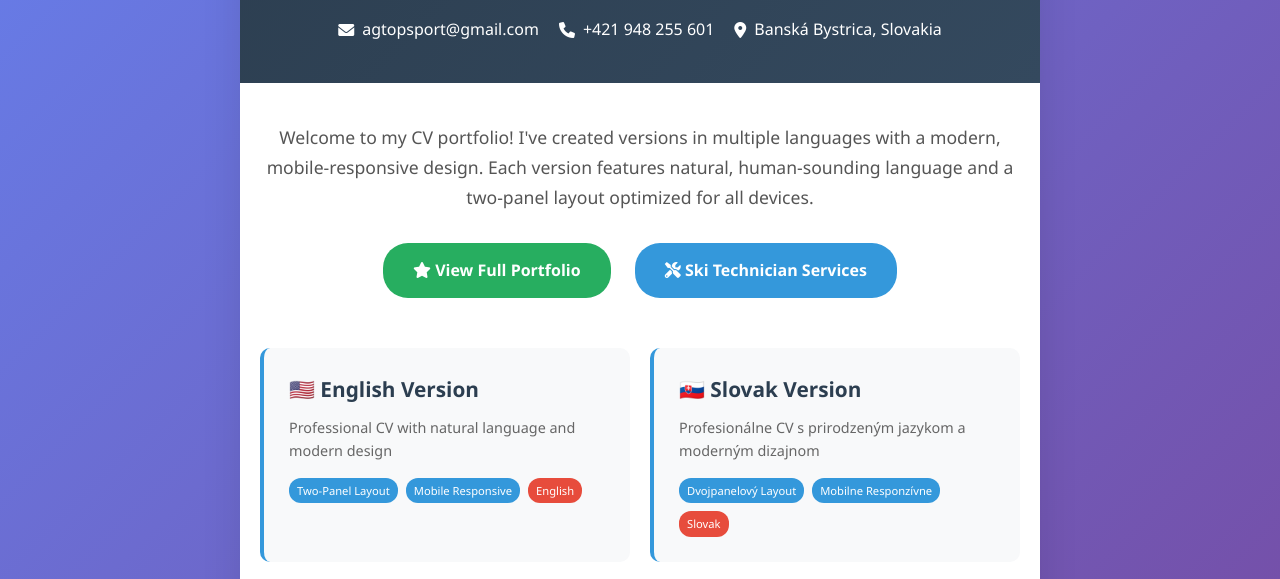
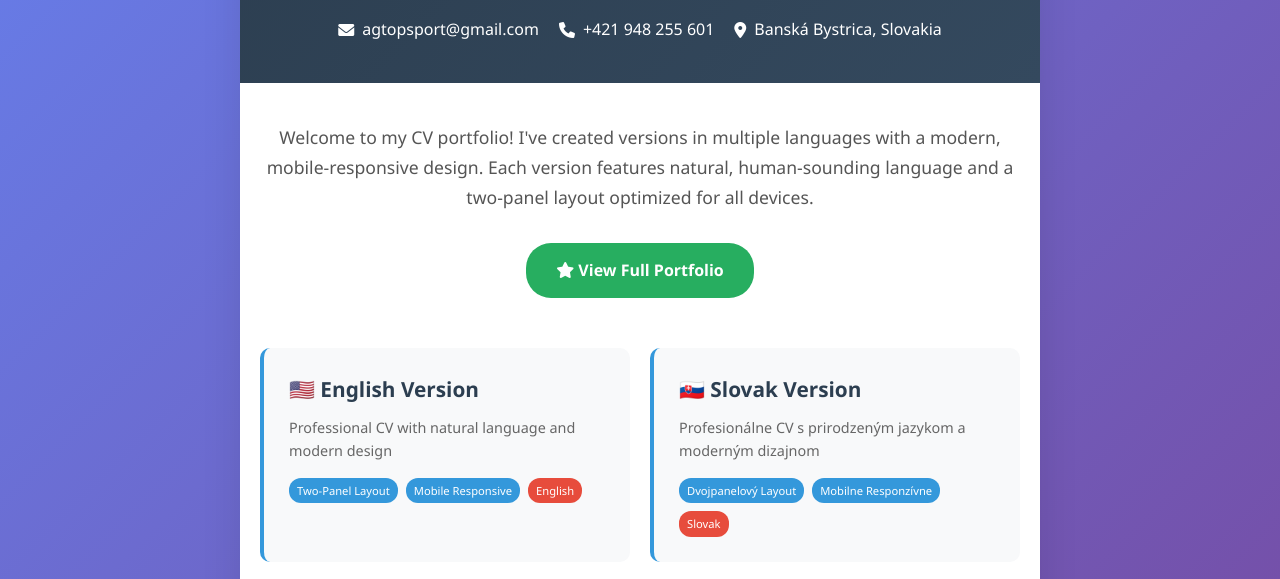
Before and after one commit to kubcii/ag_test, a plain HTML site: page index.html in a window 1280 px wide. Shown: the part 170-749 px from the top of the page. Drawn offline with Linux system fonts and the light colour scheme.

Commit message:
Update index.html - remove separate ski technician link since services are now integrated into portfolio

```diff
--- a/index.html
+++ b/index.html
@@ -167,9 +167,6 @@
                     <a href="portfolio.html" style="background: #27ae60; color: white; padding: 15px 30px; border-radius: 25px; text-decoration: none; font-weight: bold; display: inline-block; margin: 10px;">
                         <i class="fas fa-star"></i> View Full Portfolio
                     </a>
-                    <a href="ski-technician.html" style="background: #3498db; color: white; padding: 15px 30px; border-radius: 25px; text-decoration: none; font-weight: bold; display: inline-block; margin: 10px;">
-                        <i class="fas fa-tools"></i> Ski Technician Services
-                    </a>
                 </div>
             </div>
 
```
